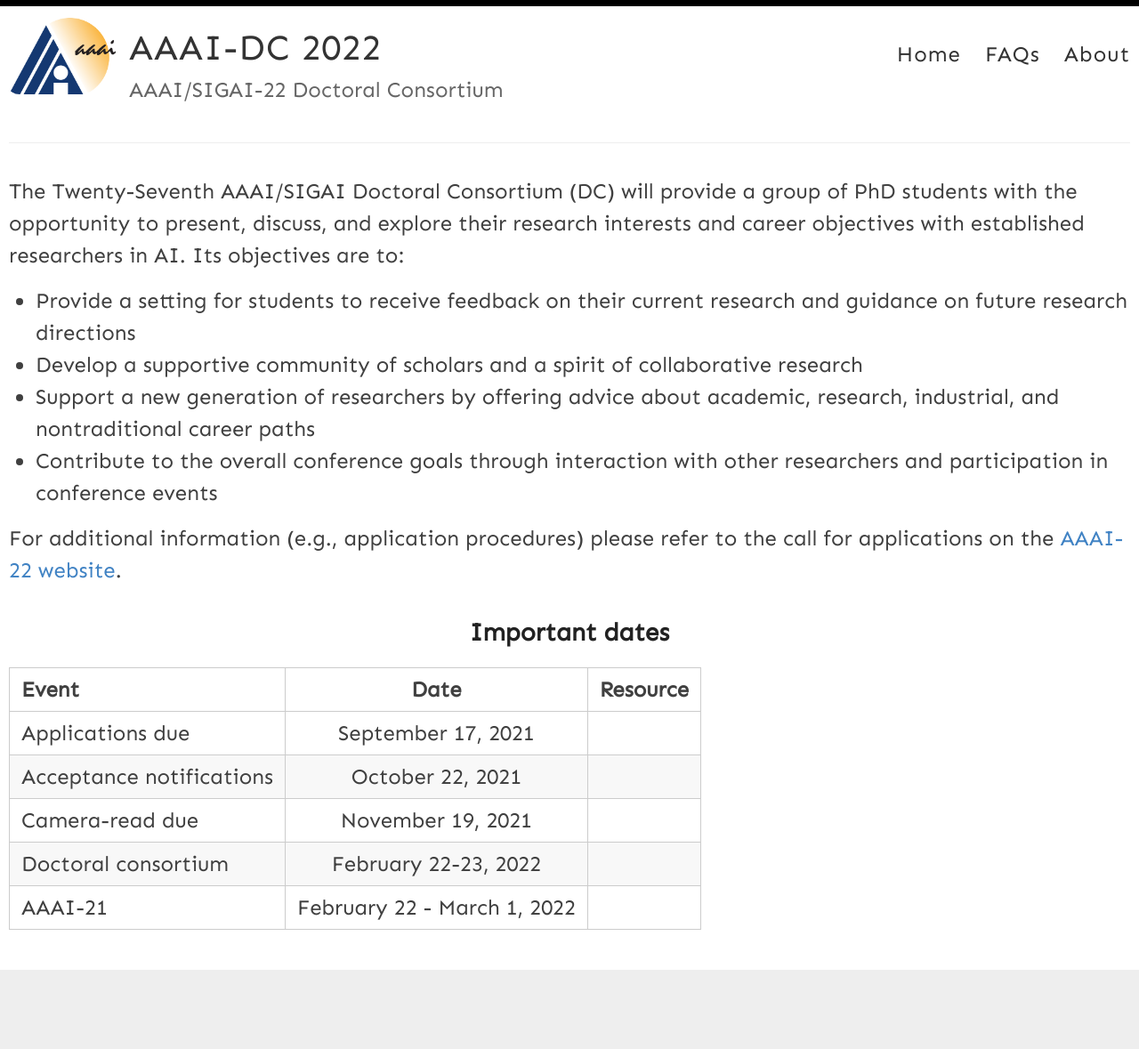
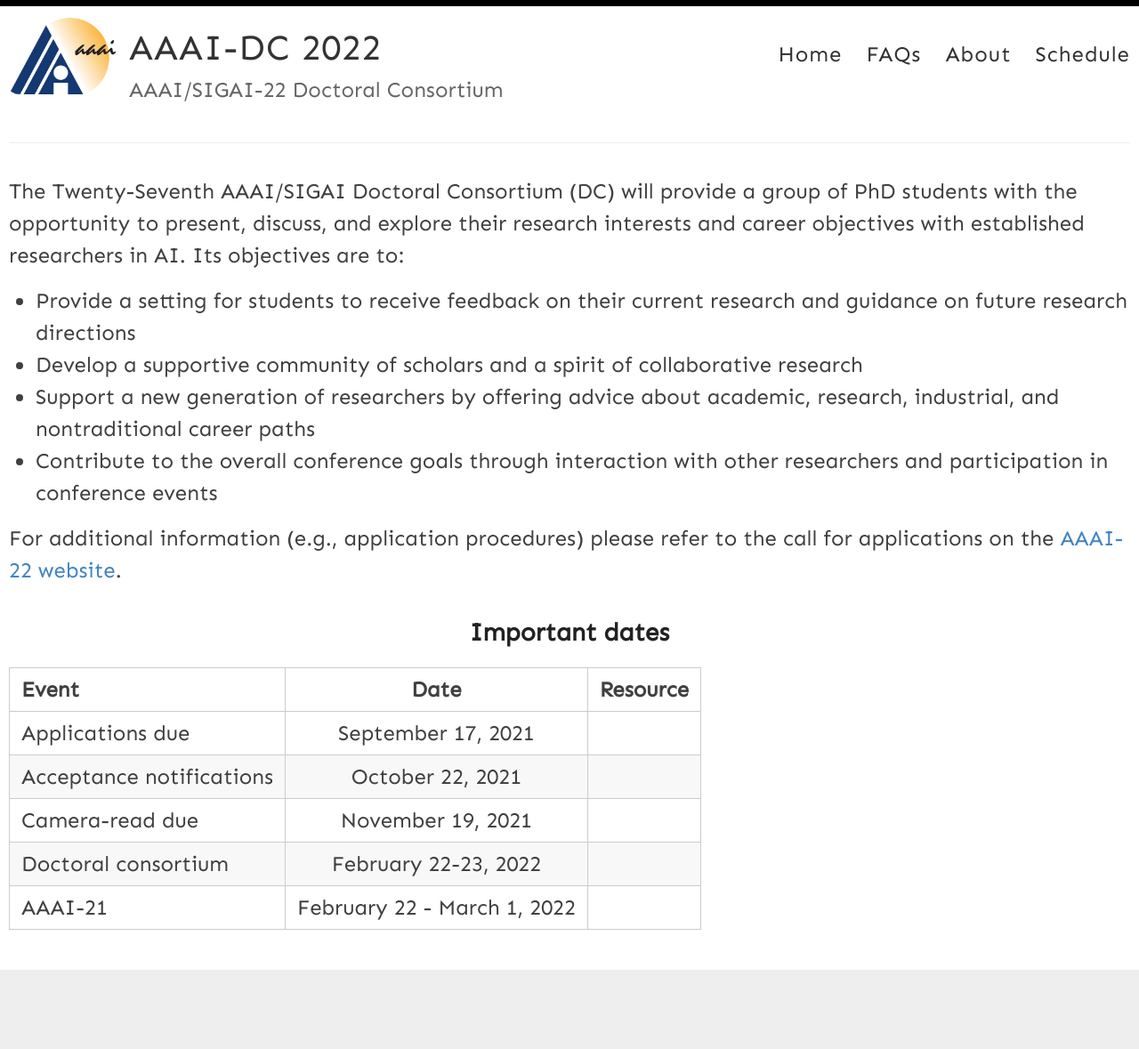
Before and after one commit to yue-ning/dc2025, a Jekyll site: the page built from index.md, in a window 1280 px wide. Shown: the whole page at 89% size. Built offline with Jekyll 4.4.1, drawn with Linux system fonts in a browser that asks for light colours.

Commit message:
Update default.html

```diff
--- a/_layouts/default.html
+++ b/_layouts/default.html
@@ -34,7 +34,7 @@
               <a href="{{ site.baseurl }}/">Home</a>
               <a href="{{ site.baseurl }}/faq/">FAQs</a>
               <a href="{{ site.baseurl }}/about">About</a>
-              <!--<a href="{{ site.baseurl }}/schedule">Schedule</a>-->
+              <a href="{{ site.baseurl }}/schedule">Schedule</a>
             </nav>
           </header>
         </div>
```
